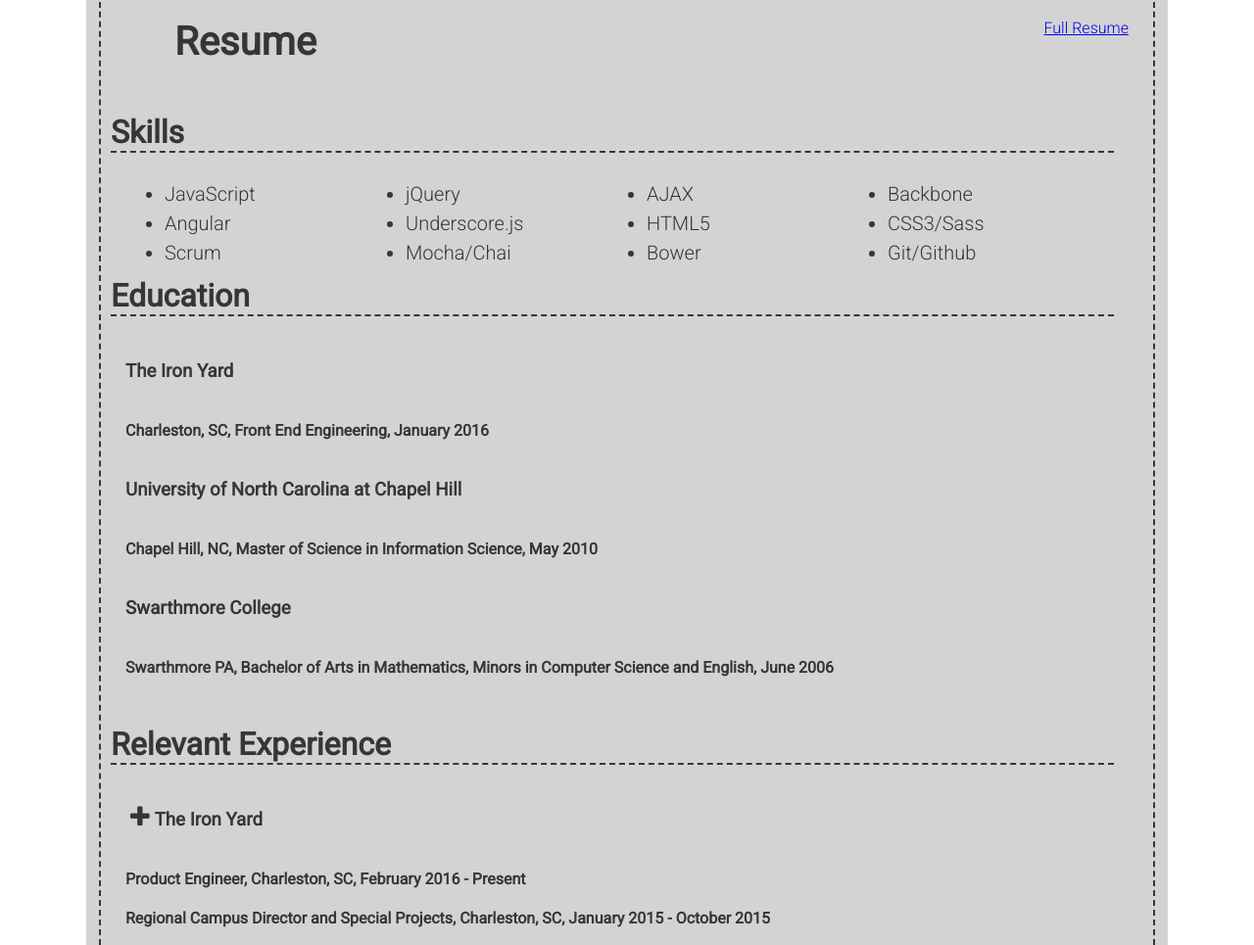
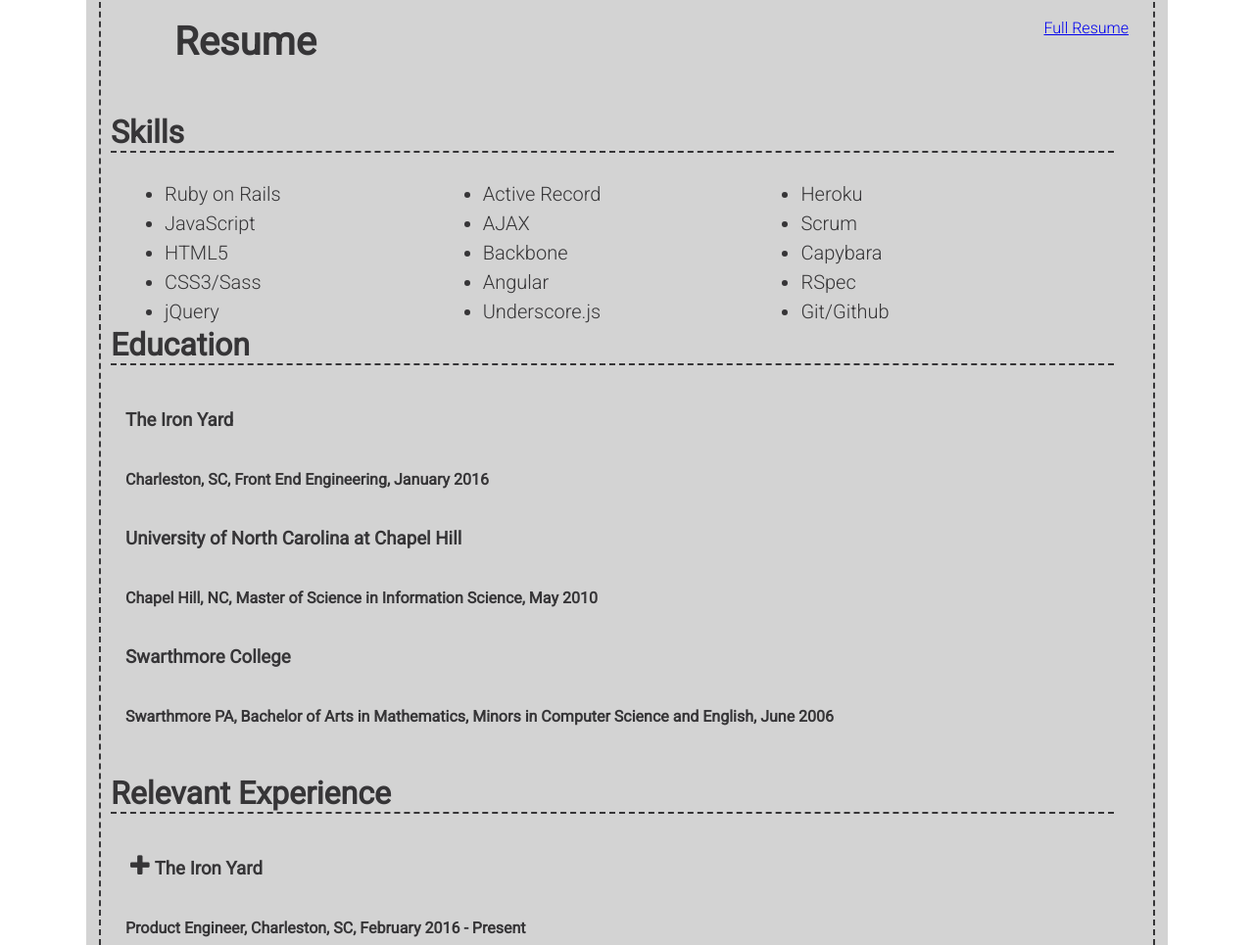
Before and after one commit to sallyhall/sallyhall.github.io, a website: page index.html in a window 1280 px wide. Shown: the part 4365-5330 px from the top of the page at 98% size. Drawn offline with nearby package versions, Linux system fonts and the light colour scheme.

Commit message:
update skills list

```diff
--- a/index.html
+++ b/index.html
@@ -164,17 +164,20 @@
         <div class="skills">
           <h2>Skills</h2>
           <ul class="skillList">
+            <li>Ruby on Rails</li>
+            <li>Active Record</li>
+            <li>Heroku</li>
             <li>JavaScript</li>
+            <li>AJAX</li>
+            <li>Scrum</li>
+            <li>HTML5</li>
+            <li>Backbone</li>
+            <li>Capybara</li>
+            <li>CSS3/Sass</li>
+            <li>Angular</li>
+            <li>RSpec</li>
             <li>jQuery</li>
-            <li>AJAX</li>
-            <li>Backbone</li>
-            <li>Angular</li>
             <li>Underscore.js</li>
-            <li>HTML5</li>
-            <li>CSS3/Sass</li>
-            <li>Scrum</li>
-            <li>Mocha/Chai</li>
-            <li>Bower</li>
             <li>Git/Github</li>
           </ul>
         </div>
--- a/styles.scss
+++ b/styles.scss
@@ -337,7 +337,7 @@
 .skillList{
   li{
     float:left;
-    width:25%;
+    width:33%;
     line-height: 1.5em;
     @media only screen and(max-width: $headerMax){
       width:50%;
```
Also changed, not shown: styles.css.
